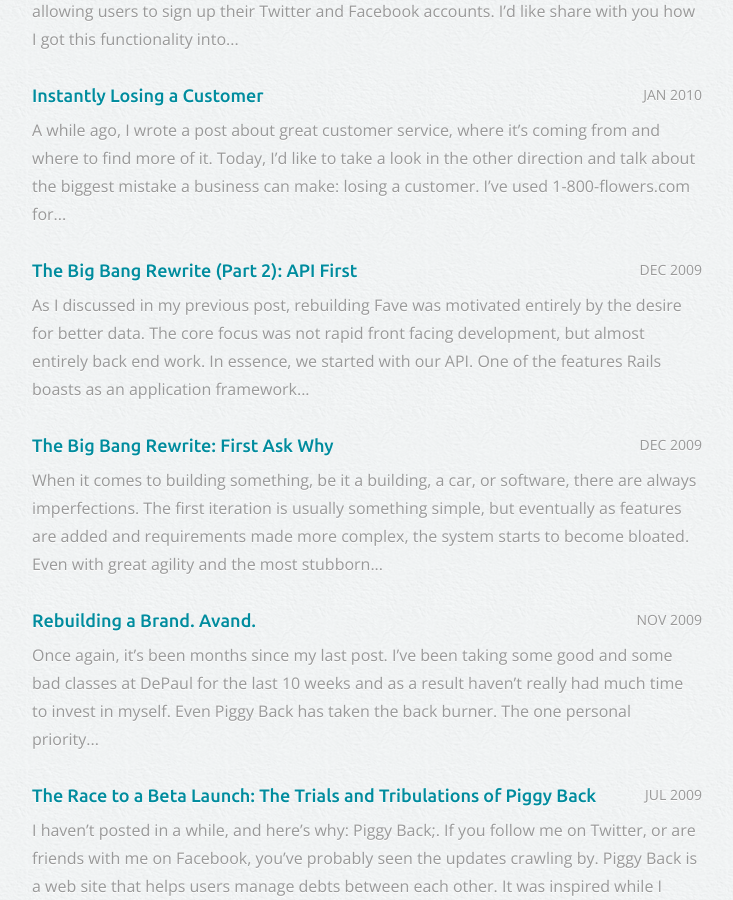
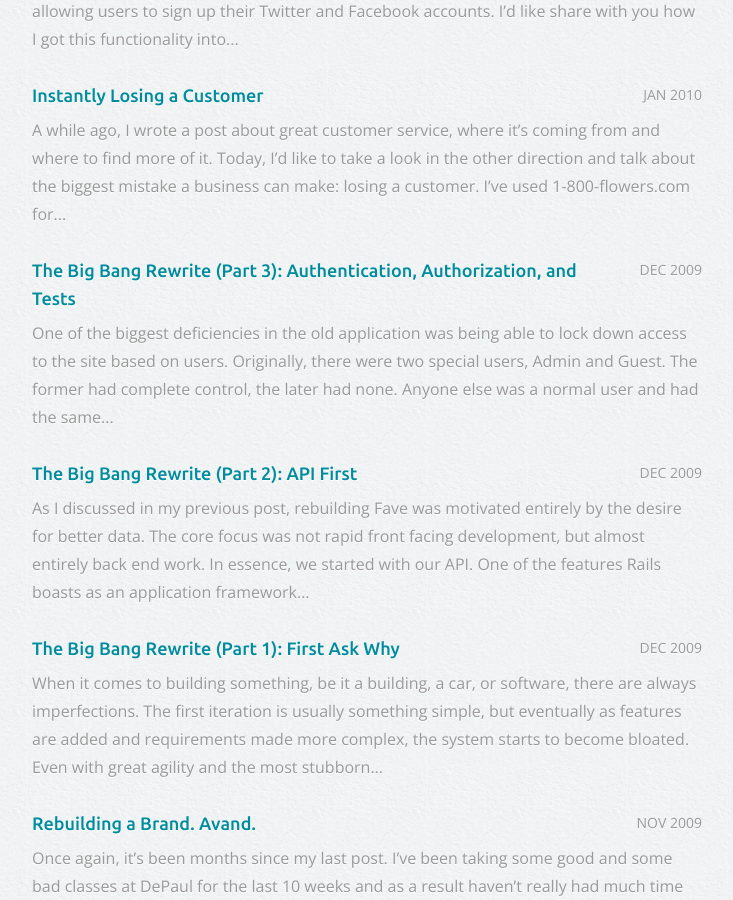
Before and after one commit to avand/avand.github.com, a Jekyll site: the page built from blog.html, in a window 1280 px wide and 900 px high, scrolled down 2232 px. Shown: the whole window, without its empty margins (273-1006 px from the left). Built offline with Jekyll 4.4.1, drawn with Linux system fonts in a browser that asks for light colours; Markdown is read by kramdown in place of the engine named in the settings; comment, search, counter and statistics services are not loaded.

Commit message:
Cleaning up Fave drafts and posts

```diff
--- a/_posts/2009-12-07-the-big-bang-rewrite-first-ask-why.markdown
+++ b/_posts/2009-12-07-the-big-bang-rewrite-first-ask-why.markdown
@@ -1,6 +1,6 @@
 ---
 layout: blog
-title: "The Big Bang Rewrite: First Ask Why"
+title: "The Big Bang Rewrite (Part 1): First Ask Why"
 ---
 When it comes to building something, be it a building, a car, or software, there are always imperfections. The first iteration is usually something simple, but eventually as features are added and requirements made more complex, the system starts to become bloated. Even with great agility and the most stubborn resistance to scope creep, technology changes so rapidly that immediately, often even before its conception, a product is out of date. It's a fact of product development; it's a fact of life. Change is the only constant.
 
@@ -16,6 +16,7 @@ Although Fave relies on outside vendors for the bulk of our data, we've come to
 
 As we filled a whiteboard with requirements, it started to become apparent that we were standing in the shadow of an enormous endeavor. Everything hinged on many very invasive changes to the structure of the data which represented huge risks to the stability of the site. It was no longer a technical change, but a much more fundamental change in focus for the whole company. With a clear goal of superior data, we start shedding extraneous features. Soon the concept of starting from scratch became manageable.
 
-Read [part two][1].
+Read [part two][p2] or [three][p3].
 
-[1]: /2009/12/13/the-big-bang-rewrite-part-2-api-first.html
+[p2]: /2009/12/13/the-big-bang-rewrite-part-2-api-first.html
+[p3]: /2009/12/13/the-big-bang-rewrite-part-3-auth.html
--- a/_posts/2009-12-13-the-big-bang-rewrite-part-2-api-first.markdown
+++ b/_posts/2009-12-13-the-big-bang-rewrite-part-2-api-first.markdown
@@ -2,7 +2,7 @@
 layout: blog
 title: "The Big Bang Rewrite (Part 2): API First"
 ---
-As I discussed in my [previous post][1], rebuilding Fave was motivated entirely by the desire for better data. The core focus was not rapid front facing development, but almost entirely back end work. In essence, we started with our API.
+As I discussed in my [previous post][p1], rebuilding Fave was motivated entirely by the desire for better data. The core focus was not rapid front facing development, but almost entirely back end work. In essence, we started with our API.
 
 One of the features Rails boasts as an application framework is that out of the box, it lends itself to API support. Every controller/action that is generated includes responses for XML based requests. I would challenge most applications to try and publicize an API using the default Rails setup. It's likely not even close to the end result you'd expect. But that's OK - no application framework should satisfy that expectation.
 
@@ -36,4 +36,7 @@ For the longest time, the views of the new site were simply a wrapper to the API
 
 All things considered, the API first approach is not one I would recommend to everyone. At Fave, our data is completely core to our business and as a result it seemed appropriate and has paid us in dividends. A site like [Piggy Back](http://piggyback.it) has far simpler data structures with the user interface demanding much more focus. In this case an "API first" approach would likely be the wrong choice. Although even there I will note that through the process of making the interface more accessible, for example from an iPhone or mobile device, I was forced to clean up my controller and think harder about what data they should and should not be passing in and out. It's an exercise that every developer should practice and one that has become our regiment at Fave.
 
-[1]: /2009/12/07/the-big-bang-rewrite-first-ask-why.html
+Go back to [part one][p1] or read [part three][p3].
+
+[p1]: /2009-12-07-the-big-bang-rewrite-first-ask-why.html
+[p3]: /2009/12/13/the-big-bang-rewrite-part-3-auth.html
--- a/_drafts/2009-11-12-rebuilding-fave-2.markdown
+++ b/_posts/2009-12-20-the-big-bang-rewrite-part-3-auth.markdown
@@ -1,6 +1,6 @@
 ---
 layout: blog
-title: "Rebuilding Fave (Part 3): Authentication, Authorization, and Tests"
+title: "The Big Bang Rewrite (Part 3): Authentication, Authorization, and Tests"
 ---
 One of the biggest deficiencies in the old application was being able to lock down access to the site based on users. Originally, there were two special users, Admin and Guest. The former had complete control, the later had none. Anyone else was a normal user and had the same level of access.
 
@@ -154,7 +154,10 @@ end
 
 This helper is probably the most robust part of the entire test. If you pass nothing in, as we do in the `setup` block, it will simply fake it. This is great because the assertions become oblivious to the authorization mechanism. Sweet. But the authentication and authorization assertions do care, so we give ourselves the option to login as a specified role. Our `should` blocks utilize the `:before` option to perform the login before anything else happens. Importantly, though, it sets a flag so the second `login` call (the one in the original `setup` block) doesn't then screw things up.
 
-Make sense?
+Go back to [part one][p1] or [two][p2].
+
+[p1]: /2009-12-07-the-big-bang-rewrite-first-ask-why.html
+[p2]: /2009/12/13/the-big-bang-rewrite-part-2-api-first.html
 
 [1]: http://github.com/ryanb/cancan
 [2]: http://dev.thoughtbot.com/shoulda/classes/Shoulda/ActionController/Macros.html
```
Also changed, not shown: _drafts/2010-08-01-best-code.markdown (deleted, +0 -41 lines).
